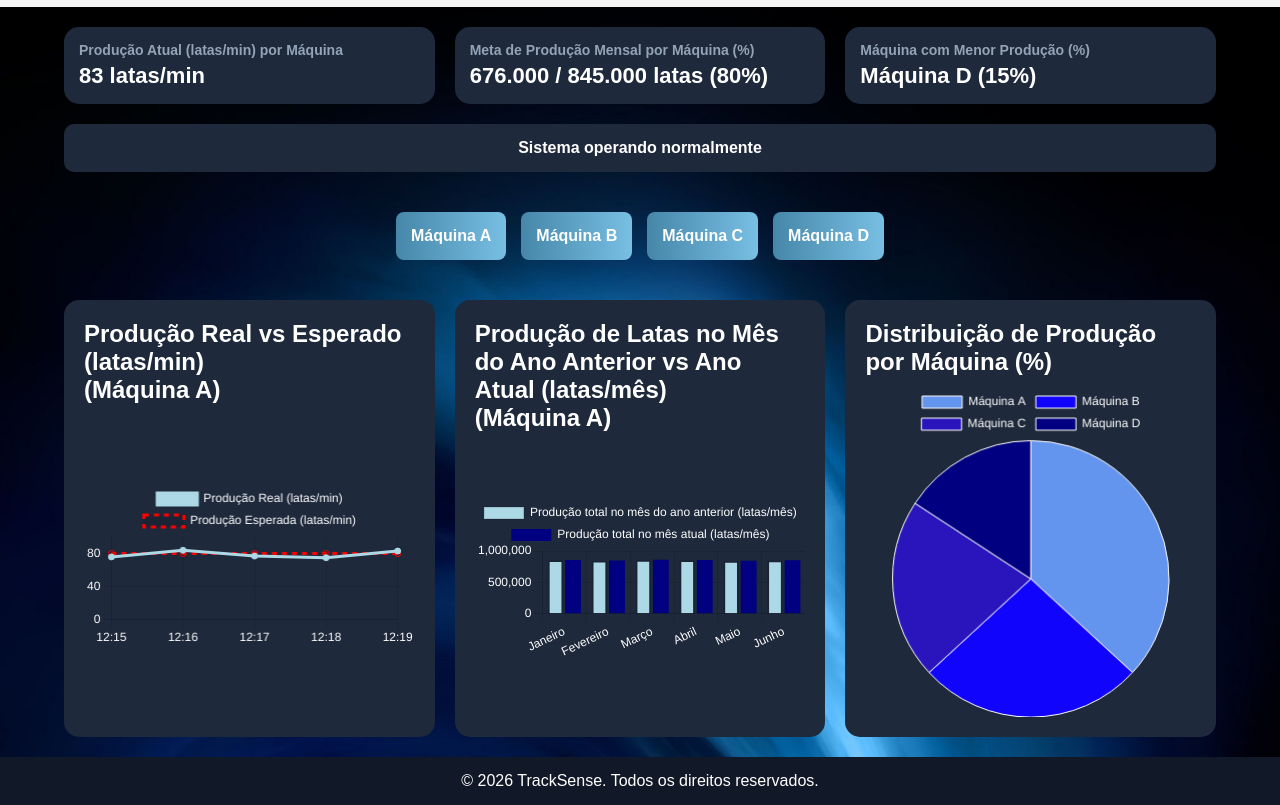
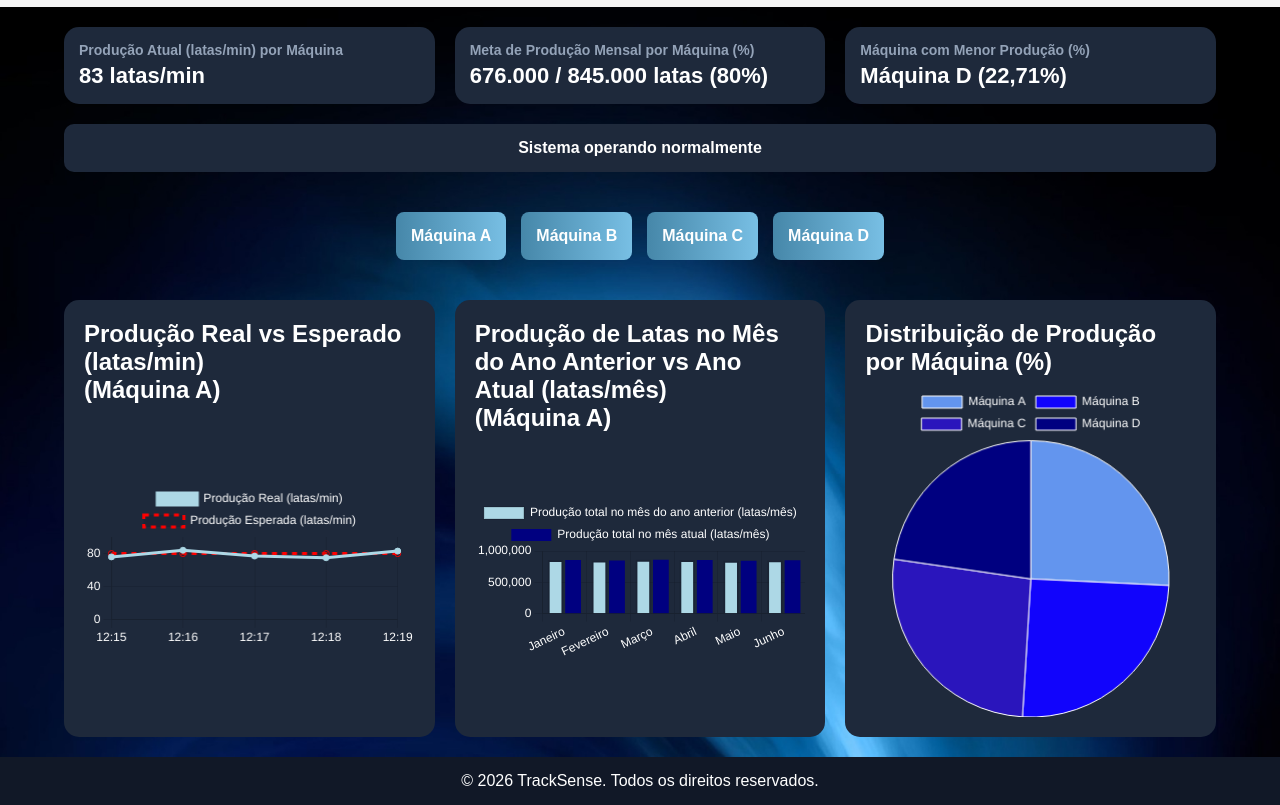
Before and after one commit to Matheus689/Track-Sense, a plain HTML site: page dashboard.html in a window 1280 px wide. Shown: the part 55-860 px from the top of the page. Drawn offline with nearby package versions, Linux system fonts and the light colour scheme.

Commit message:
Ajustes na lógica da dashboard

```diff
--- a/dashboard.html
+++ b/dashboard.html
@@ -39,7 +39,7 @@
             </div>
             <div class="box">
                 <h3>Máquina com Menor Produção (%)</h3>
-                <p id="maquina">Máquina D (15%)</p>
+                <p id="maquina">Máquina D (22,71%)</p>
             </div>
         </section>
         <section class="alert">
@@ -82,10 +82,10 @@
     const labelsLine = ['12:15', '12:16', '12:17', '12:18', '12:19'];
 
     const dadosMeta = {
-        A: { atual: 680000, meta: 845000 },
-        B: { atual: 650000, meta: 845000 },
-        C: { atual: 720000, meta: 845000 },
-        D: { atual: 600000, meta: 845000 }
+        A: { atual: 850500, meta: 845000 },
+        B: { atual: 832000, meta: 845000 },
+        C: { atual: 870000, meta: 845000 },
+        D: { atual: 812000, meta: 845000 }
     };
 
     const dadosMaquinas = {
@@ -97,9 +97,9 @@
 
     const dadosBarraMaquinas = {
         A: [855500, 850000, 860000, 855000, 845000, 850500],
-        B: [820000, 830000, 825000, 835000, 828000, 832000],
+        B: [820000, 830000, 825000, 835000, 828000, 800000],
         C: [870000, 860000, 875000, 865000, 880000, 870000],
-        D: [800000, 810000, 805000, 815000, 808000, 812000]
+        D: [800000, 720000, 805000, 815000, 808000, 750000]
     };
     const dataLine = {
         labels: labelsLine,
@@ -187,7 +187,7 @@
         datasets: [
             {
                 label: "Produção (%)",
-                data: [35, 25, 20, 15],
+                data: [25.75, 25.19, 26.31, 22.71],
                 backgroundColor: [
                     "#6395EE",
                     "#1104fc",
```
